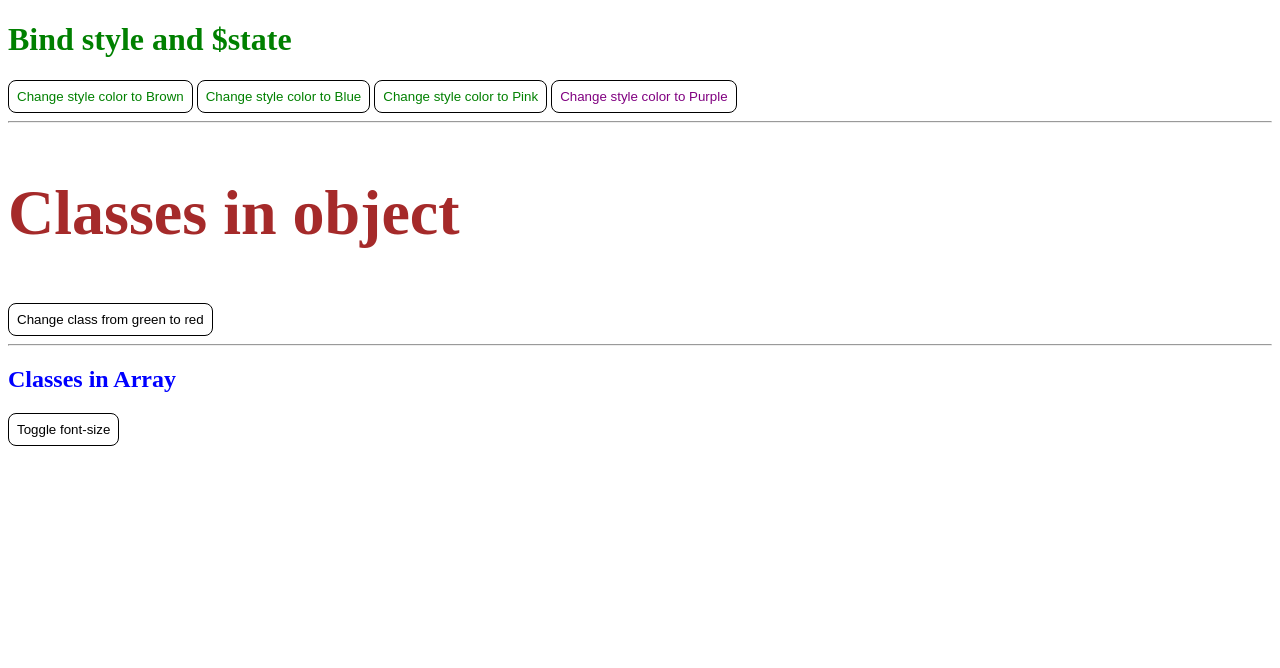
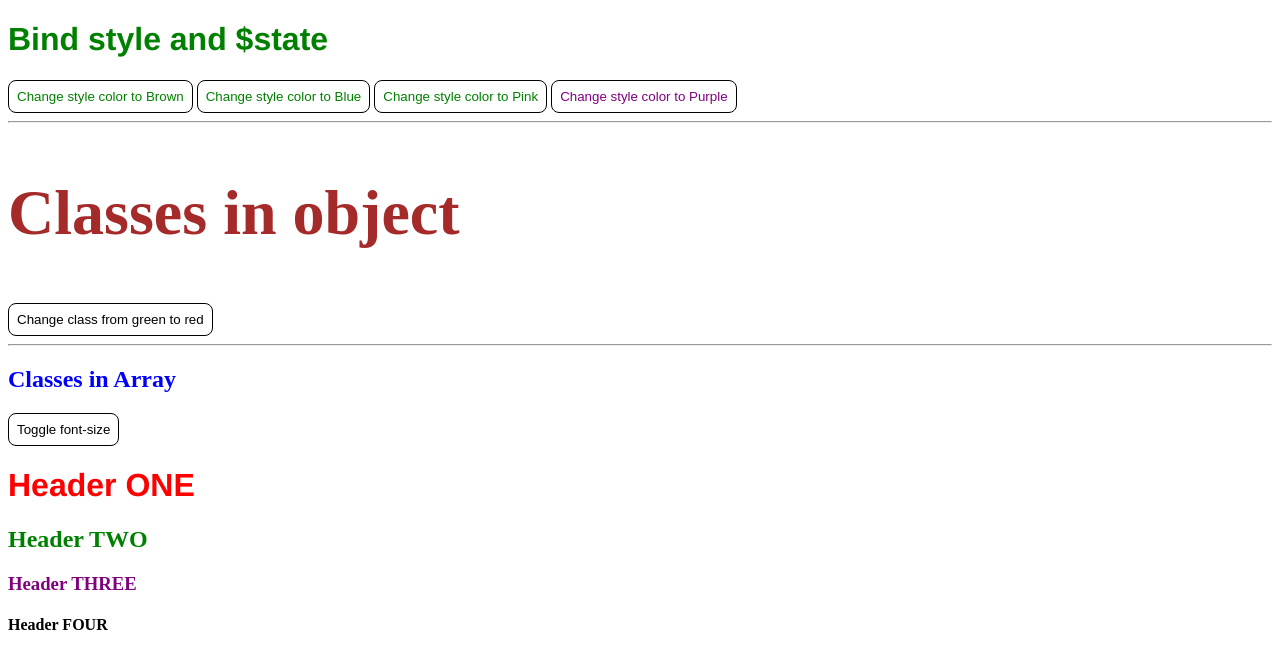
Before and after one commit to Waldemar-00/svelte_5, a SvelteKit app in the folder myapp/: page /style in a window 1280 px wide. Shown: the top 668 px of the page. Built offline with nearby package versions, Linux system fonts and the light colour scheme.

Commit message:
CSS variables and their transfer from parent to child.

```diff
--- a/myapp/src/routes/style/+page.svelte
+++ b/myapp/src/routes/style/+page.svelte
@@ -1,5 +1,6 @@
 <script lang="ts">
     import '../../styles/global.css'
+	import Block from './Block.svelte';
     let color = $state('green')
     function changeColor(c: string) {
         color = c
@@ -26,6 +27,7 @@
 <hr>
 <h2 class={[large && 'large', 'blue' ]}>Classes in Array</h2>
 <button onclick={toggleSize}>Toggle font-size</button>
+<Block --h1-color='red' --h2-color='green' --h3-color='purple' --h4-color='blue'/>
 <style>
     .brown {
         color: brown;
--- /dev/null
+++ b/myapp/src/routes/style/Block.svelte
@@ -0,0 +1,21 @@
+<script>
+    let props = $props()
+    console.log(props)
+</script>
+
+<h1>Header ONE</h1>
+<h2>Header TWO</h2>
+<h3>Header THREE</h3>
+<h4>Header FOUR</h4>
+
+<style>
+    h1 {
+        color: var(--h1-color)
+    }
+    h2 {
+        color: var(--h2-color)
+    }
+    h3 {
+        color: var(--h3-color)
+    }
+</style>
--- a/myapp/src/styles/global.css
+++ b/myapp/src/styles/global.css
@@ -5,6 +5,13 @@ button {
 	border-radius: 0.5rem;
 	cursor: pointer;
 }
+h1 {
+	font-family: 'Franklin Gothic Medium', 'Arial Narrow', Arial, sans-serif;
+}
+h2 {
+	color: green;
+}
+
 span {
 	color: red;
 	font-size: 3rem;
@@ -17,7 +24,3 @@ input {
 	margin: 1rem;
 	padding: 0.5rem 1rem;
 }
-h1,
-h2 {
-	color: green;
-}
```
